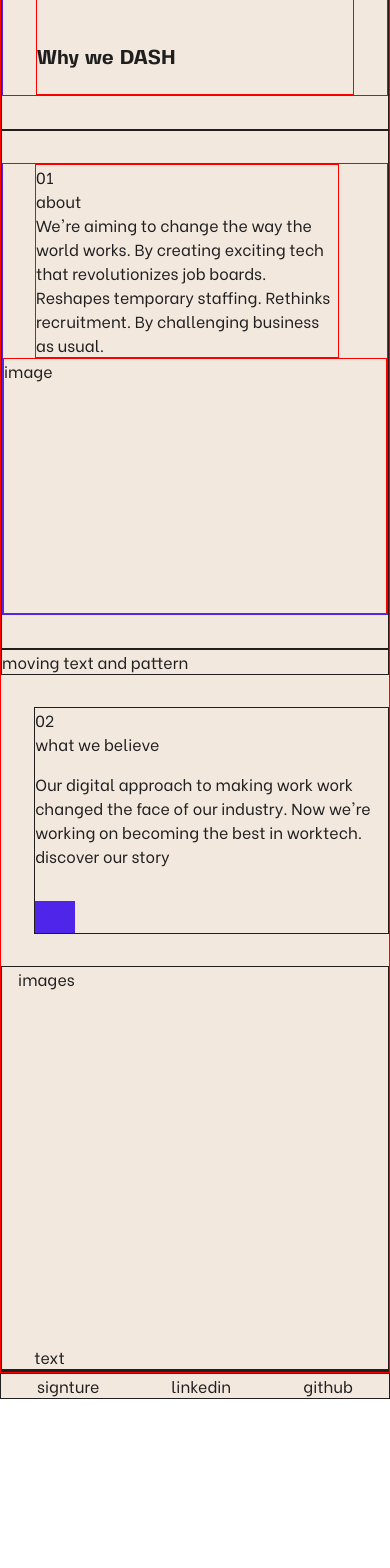
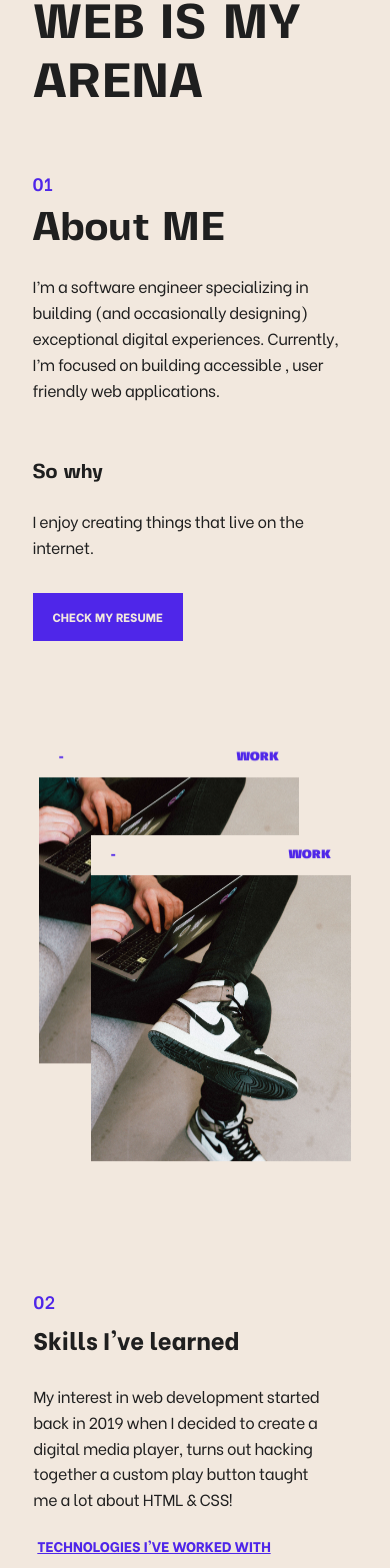
Before and after one commit to Keddib/portfolio, a Next.js app: page / in a window 390 px wide. Shown: the part 380-1948 px from the top of the page. Before the commit the page ends 1779 px from the top, so only its background shows below. Built offline with nearby package versions, Linux system fonts and the light colour scheme.

Commit message:
footer is done , working on skills section

```diff
--- a/src/components/about/index.js
+++ b/src/components/about/index.js
@@ -32,8 +32,8 @@ export default function About() {
 
           <div className='col-start-1 col-end-25 lg:col-start-10 '>
             <div className="relative w-full pb-[150%] md:pb-[80%] ">
-              <ImageDrag img={Img1} className={'draggable-position'} name="work" />
-              <ImageDrag img={Img1} className={'draggable-position2'} name="work" />
+              <ImageDrag img={Img1} className='draggable-position' name="work" />
+              <ImageDrag img={Img1} className='draggable-position2' name="work" />
 
             </div>
           </div>
--- a/src/components/dashborad/dashOptions.js
+++ b/src/components/dashborad/dashOptions.js
@@ -7,7 +7,7 @@ export default function DashOptions({ darkMode, setDarkTheme }) {
         className="flex items-center gap-2"
       >
         <span className="w-6 h-6 border rounded-full flex justify-center items-center">
-          <span className={`w-3 h-3 rounded-full ${!darkMode && 'bg-tertiary dark:bg-tertiary-dark'}`}></span>
+          <span className={`w-3 h-3 rounded-full ${!darkMode ? 'bg-tertiary dark:bg-tertiary-dark' : ''}`}></span>
         </span>
         <span className="text-xs font-semibold">LIGHT</span>
       </button>
@@ -17,7 +17,7 @@ export default function DashOptions({ darkMode, setDarkTheme }) {
         className="flex items-center gap-2 mt-2"
       >
         <span className="w-6 h-6 border rounded-full flex justify-center items-center">
-          <span className={`w-3 h-3 rounded-full ${darkMode && 'bg-tertiary dark:bg-tertiary-dark'}`}></span>
+          <span className={`w-3 h-3 rounded-full ${darkMode ? 'bg-tertiary dark:bg-tertiary-dark' : ''}`}></span>
         </span>
         <span className="text-xs font-semibold">DARK</span>
       </button>
--- a/src/components/dashborad/index.js
+++ b/src/components/dashborad/index.js
@@ -106,7 +106,7 @@ export default function Dashboard({ setDarkTheme, darkMode }) {
       <div className="relative">
         {
           show &&
-          <div className={`absolute  border-2 border-primary dark:border-primary-dark w-full p-6 group-hover:border-secondary`}>
+          <div className="absolute  border-2 border-primary dark:border-primary-dark w-full p-6 group-hover:border-secondary">
             <DashNavbar />
             <DashOptions setDarkTheme={setDarkTheme} darkMode={darkMode} />
           </div>
--- a/src/components/layout/index.js
+++ b/src/components/layout/index.js
@@ -2,6 +2,7 @@ import { useEffect, useState } from 'react';
 import Head from 'next/head';
 import HintProvider from 'src/components/hint/HintProvider';
 import Header from 'src/components/header';
+import Footer from '../footer';
 
 export default function Layout({ children, home }) {
 
@@ -21,8 +22,18 @@ export default function Layout({ children, home }) {
     }
   }, []);
 
+
+  useEffect(() => {
+    const htmlElem = document.documentElement;
+    if (darkMode) {
+      htmlElem.classList.add('dark');
+    } else {
+      htmlElem.classList.remove('dark');
+    }
+  }, [darkMode])
+
   return (
-    <div className={`font-BeVietnam ${darkMode && 'dark'}`}>
+    <div>
       <Head>
         <meta
           name="description"
@@ -44,11 +55,7 @@ export default function Layout({ children, home }) {
         <HintProvider>
           <Header setDarkTheme={setDarkMode} darkMode={darkMode} />
           {children}
-          <footer className='border border-pink-600 flex justify-around'>
-            <div className='bg-gray-600'>signture</div>
-            <div className='bg-gray-600'>linkedin</div>
-            <div className='bg-gray-600'>github</div>
-          </footer>
+          <Footer />
         </HintProvider>
       </main>
     </div>
--- a/src/components/skills/index.js
+++ b/src/components/skills/index.js
@@ -2,6 +2,7 @@ import { useEffect } from "react";
 import { gsap } from "src/services/gasp";
 import Number from "src/components/number";
 import Title2 from "src/components/title2";
+import Title4 from "../title4";
 
 export default function Skills() {
 
@@ -19,24 +20,26 @@ export default function Skills() {
   return (
     <section className="section--default">
       <div className="grid grid-cols-24 gap-x-2.5">
-        <div className="col-start-3 col-end-25 md:col-start-3 md:col-end-17 lg:col-end-13">
-          <div className="flex flex-col md:flex-row ">
-            <div className="md:w-4/5">
+        <div className="col-start-3 col-end-25 md:col-start-3 md:col-end-23">
+          <div className="flex flex-col md:flex-row gap-4">
+            <div className="md:w-1/3">
               <Number>02</Number>
-              <Title2>
+              <Title4>
                 Skills I've learned
-              </Title2>
+              </Title4>
             </div>
-            <div className="pt-4 md:pt-11 md:pl-10">
+            <div className="pt-4 md:pt-11 w-[75vw] lg:w-1/2">
               <p className="paragraph">
                 My interest in web development started back in 2019 when I decided
                 to create a digital media player, turns out hacking together a
                 custom play button taught me a lot about HTML & CSS!
               </p>
               <div className="flex justify-start pt-6" >
-                <div className=" relative flex flex-col overflow-hidden text-xs font-extrabold uppercase">
+                <div className=" relative flex flex-col overflow-hidden text-sm font-heavy uppercase">
                   <div className="relative z-10 text-tertiary dark:text-tertiary-dark">
-                    <span className="block py-1">Here are a few technologies I’ve been working with recently: </span>
+                    <span className="block px-1 underline hover:bg-tertiary dark:hover:bg-tertiary-dark hover:text-background dark:hover:text-background-dark hover:no-underline">
+                      technologies I've worked with
+                    </span>
                   </div>
                 </div>
               </div>
--- /dev/null
+++ b/src/components/title4/index.js
@@ -0,0 +1,10 @@
+
+export default function Title4({ children }) {
+  return (
+    <div>
+      <h4 className="heading heading--4">
+        {children}
+      </h4>
+    </div>
+  );
+}
--- /dev/null
+++ b/src/pages/_document.js
@@ -0,0 +1,13 @@
+import { Html, Head, Main, NextScript } from 'next/document';
+
+export default function Document() {
+  return (
+    <Html>
+      <Head />
+      <body className="font-BeVietnam bg-background dark:bg-background-dark text-primary dark:text-primary-dark">
+        <Main />
+        <NextScript />
+      </body>
+    </Html>
+  )
+}
--- a/src/pages/index.js
+++ b/src/pages/index.js
@@ -1,75 +1,18 @@
-import Head from 'next/head';
-import Button from 'src/components/button';
-import Layout from 'src/components/layout';
-import Title2 from 'src/components/title2';
-import Title3 from 'src/components/title3';
-import Number from 'src/components/number';
+import About from "src/components/about";
+import Layout from "src/components/layout";
+import Intro from "src/components/intro";
+import Skills from "src/components/skills";
+
+
 
 export default function Home() {
+
   return (
     <Layout home="Keddib - Home">
-      <div className='border border-red'>
-        <section className='mt-32 section--default pt-4/24 md:mt-3/24 md:pt-1/24 border'>
-          <div className='grid grid-cols-24 gap-x-2.5 border border-secondary-dark'>
-            <div className='col-start-3 col-end-23 xl:col-end-19  border border-red'>
-              <Number>01</Number>
-              <Title2>This is DASH</Title2>
-              <p className='paragraph'>Our digital approach to making work work changed the face of our industry. Now we're working on becoming the best in worktech.</p>
-              <Title3>Why we DASH</Title3>
-            </div>
-          </div>
-        </section>
-        <section className='section--default border'>
-          <div className='grid grid-cols-24 border border-secondary-dark'>
-
-            <div className='flex flex-col justify-end  items-start  col-start-3 col-end-22 lg:col-end-10  border border-red'>
-              <h3>01</h3>
-              <h2>about</h2>
-              <p>We're aiming to change the way the world works. By creating exciting tech that revolutionizes job boards. Reshapes temporary staffing. Rethinks recruitment. By challenging business as usual.</p>
-            </div>
-
-            <div className='col-start-1 col-end-25 lg:col-start-10 border border-red h-64'>
-              image
-            </div>
-
-          </div>
-        </section>
-        <section className='section-default border'>
-          moving text and pattern
-        </section>
-        <section className='section--default pb-3/24 md:pb-2/24'>
-          <div className='grid grid-cols-24 gap-x-2.5'>
-            <div className='col-start-3 col-end-25 md:col-start-3 md:col-end-17 lg:col-end-13 border'>
-              <div className='flex flex-col md:flex-row'>
-                <div>
-                  <span>02</span>
-                  <h2>what we believe</h2>
-                </div>
-                <div className='flex flex-col pt-4 md:pt-11'>
-                  <p>Our digital approach to making work work changed the face of our industry. Now we're working on becoming the best in worktech.</p>
-                  <a>
-                    <span>discover our story</span>
-                  </a>
-                  <Button text={"Sign up"} />
-                </div>
-              </div>
-            </div>
-          </div>
-        </section>
-        <section className='section-default border'>
-          <div className='relative grid grid-cols-24 gap-y-4/24 md:gap-y-0 md:gap-x-2.5 py-2/24'>
-            <div className='order-2 md:order-1 col-start-3 col-end-23 md:col-start-3 md:col-end-19'> text </div>
-            <div className='z-10 w-full h-full pb-[100%] md:pb-0 md:absolute col-start-2 col-end-24 md:col-start-12 lg:col-start-14'> images</div>
-          </div>
-        </section>
-        <section className='section-default border'>
-          <div className='relative grid grid-cols-24'>
-            <div className='col-start-3 col-end-22 lg:col-start-13 lg:col-end-19 order-2'></div>
-            <div className='col-start-1 col-end-25 lg:col-start-1 lg:col-end-12 order-1 '>
-
-            </div>
-          </div>
-        </section>
+      <div >
+        <Intro />
+        <About />
+        <Skills />
       </div>
     </Layout>
   );
--- a/src/pages/test.js
+++ /dev/null
@@ -1,19 +0,0 @@
-import About from "src/components/about";
-import Layout from "src/components/layout";
-import Intro from "src/components/intro";
-import Skills from "src/components/skills";
-
-
-
-export default function Test() {
-
-  return (
-    <Layout home="Keddib - Home">
-      <div className='border'>
-        <Intro />
-        <About />
-        <Skills />
-      </div>
-    </Layout>
-  );
-}
--- a/src/styles/global.css
+++ b/src/styles/global.css
@@ -94,7 +94,16 @@
     line-height: 1;
   }
 
+    .heading--4 {
+      font-size: 1.5rem;
+      line-height: 1;
+    }
+
   @media (min-width: 800px) {
+    .heading--4 {
+      font-size: 2.5rem;
+      text-transform: none;
+    }
     .section--default {
       padding-top: 4.16666667vw;
       padding-bottom: 4.16666667vw;
@@ -149,6 +158,15 @@
   .asterisk {
     transform-origin: 50% 50%;
   }
+  .text--highlighted::after {
+    content: "";
+    position: absolute;
+    width: 110%;
+    height: 100%;
+    top: 4px;
+    left: -6px;
+    z-index: -10;
+  }
 }
 
 @layer components {
```
Also changed, not shown: src/components/footer/index.js (+67 -0 lines).
